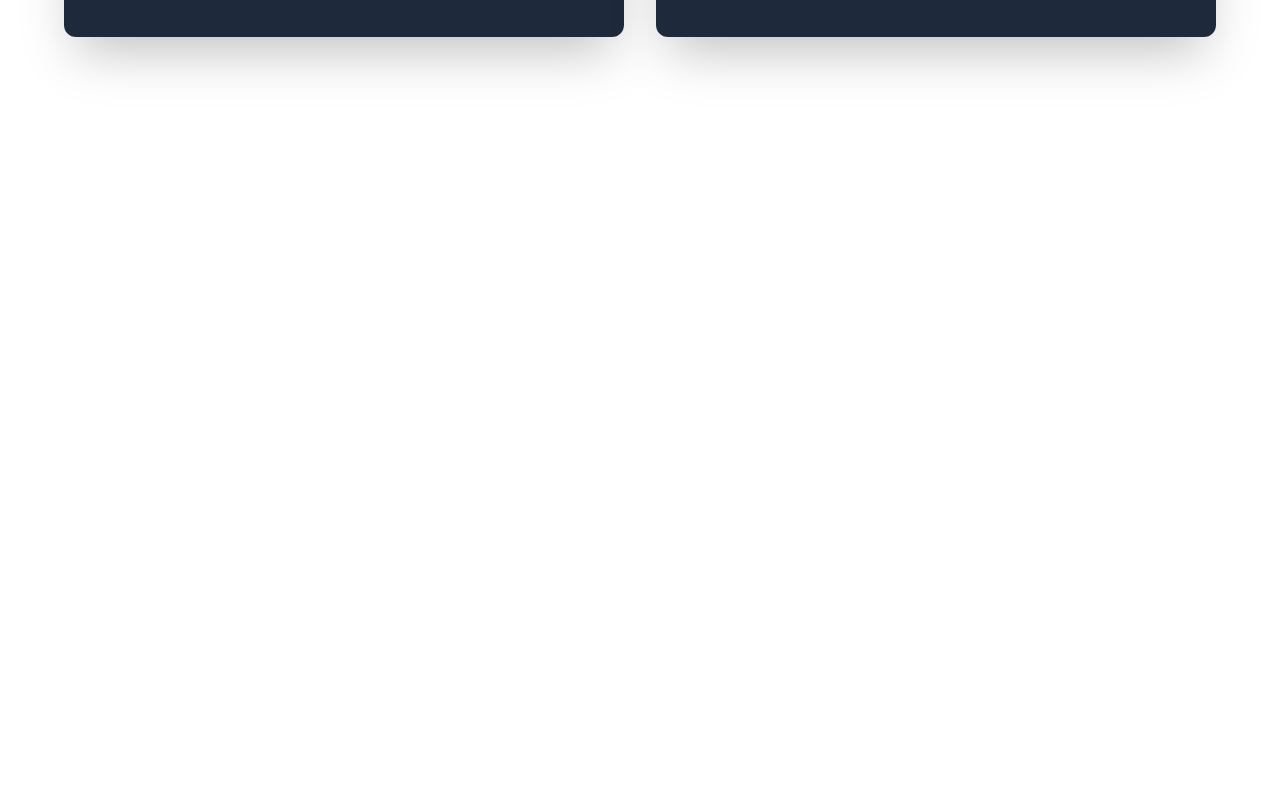
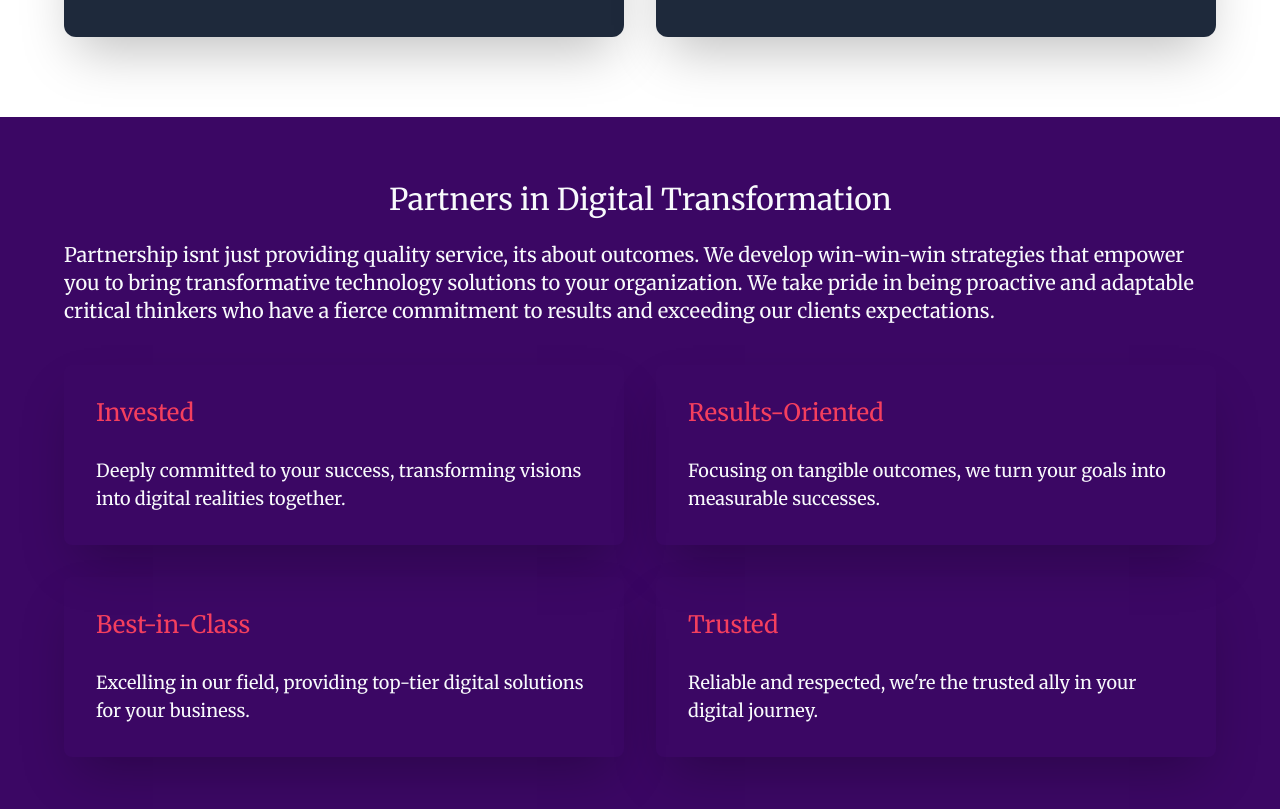
Before and after one commit to Karad-Deepak/apptestify, a React (Vite) app: page / in a window 1280 px wide. Shown: the part 1483-2292 px from the top of the page. Before the commit the page ends 1600 px from the top, so only its background shows below. Built offline with nearby package versions, Linux system fonts and the light colour scheme; what tailwindcss-animated would draw is missing.

Commit message:
new section added

```diff
--- /dev/null
+++ b/src/components/Partners.jsx
@@ -0,0 +1,39 @@
+import { Bounce } from "react-awesome-reveal";
+import { partners } from "../data";
+function Partners() {
+  return (
+    <>
+      <section className="section-padding flex flex-col gap-5 md:gap-8 lg:gap-10 bg-purple-950 text-slate-50">
+        <div className="flex flex-col gap-3 lg:gap-6 items-center ">
+          <Bounce>
+            <h2 className="text-xl lg:text-3xl">
+              Partners in Digital Transformation
+            </h2>
+          </Bounce>
+          <p className="text-[14px] lg:text-xl">
+            Partnership isnt just providing quality service, its about outcomes.
+            We develop win-win-win strategies that empower you to bring
+            transformative technology solutions to your organization. We take
+            pride in being proactive and adaptable critical thinkers who have a
+            fierce commitment to results and exceeding our clients expectations.
+          </p>
+        </div>
+        <div className="flex flex-col gap-6 items-center lg:grid grid-cols-2  lg:gap-8">
+          {partners.map((item) => (
+            <div
+              key={item.name}
+              className="flex flex-col gap-2 lg:gap-7 py-6 px-5 lg:px-8 lg:py-8 shadow-2xl rounded-lg "
+            >
+              <h3 className="text-[17px] lg:text-2xl text-rose-500">
+                {item.name}
+              </h3>
+              <p className="text-[12px] lg:text-lg">{item.description}</p>
+            </div>
+          ))}
+        </div>
+      </section>
+    </>
+  );
+}
+
+export default Partners;
--- a/src/data.js
+++ b/src/data.js
@@ -20,3 +20,25 @@ export const solutions = [
       "Don't sacrifice velocity. Adapt to your project's size and complexity by having the right expertise at the right time.",
   },
 ];
+export const partners = [
+  {
+    name: "Invested",
+    description:
+      "Deeply committed to your success, transforming visions into digital realities together.",
+  },
+  {
+    name: "Results-Oriented",
+    description:
+      "Focusing on tangible outcomes, we turn your goals into measurable successes.",
+  },
+  {
+    name: "Best-in-Class",
+    description:
+      "Excelling in our field, providing top-tier digital solutions for your business.",
+  },
+  {
+    name: "Trusted",
+    description:
+      "Reliable and respected, we're the trusted ally in your digital journey.",
+  },
+];
--- a/src/pages/Home.jsx
+++ b/src/pages/Home.jsx
@@ -1,5 +1,6 @@
 import Hero from "../components/Hero";
 import Nav from "../components/Nav";
+import Partners from "../components/Partners";
 import Solutions from "../components/Solutions";
 
 function Home() {
@@ -11,6 +12,7 @@ function Home() {
       </header>
       <main>
         <Solutions />
+        <Partners />
       </main>
     </>
   );
```
